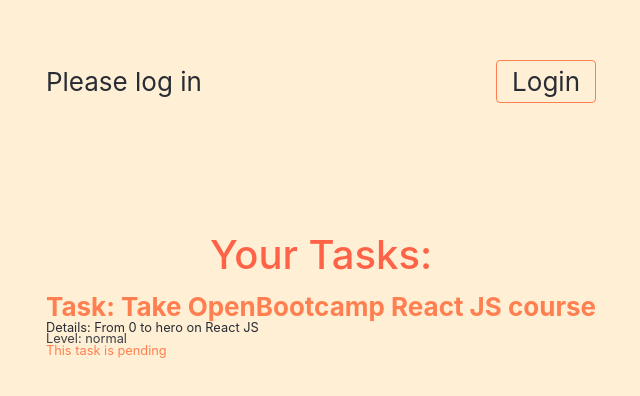
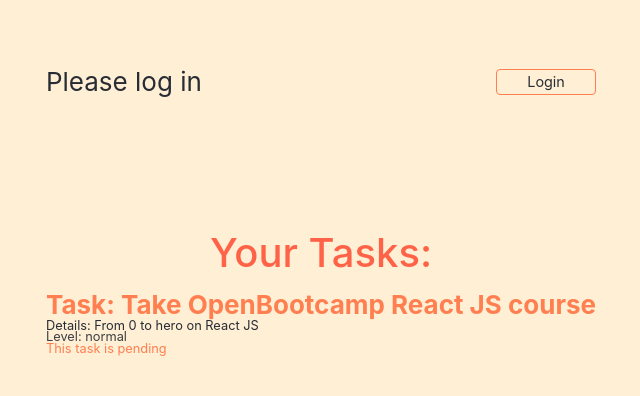
Before and after one commit to fermolanoc/react-components, a React (Create React App) app: page / in a window 1280 px wide. Shown: the part 194-590 px from the top of the page, without its empty margins (319-959 px from the left). Built offline with nearby package versions, Linux system fonts and the light colour scheme.

Commit message:
[UPDATE] styles on logginBtn

```diff
--- a/src/components/pure/greetingStyled.jsx
+++ b/src/components/pure/greetingStyled.jsx
@@ -20,7 +20,8 @@
   border: "1px solid coral",
   color: "#282c34",
   borderRadius: "4px",
-  padding: ".3rem auto",
+  fontSize: ".9rem",
+  padding: "auto 1rem",
   width: "100px",
 };
 
```
